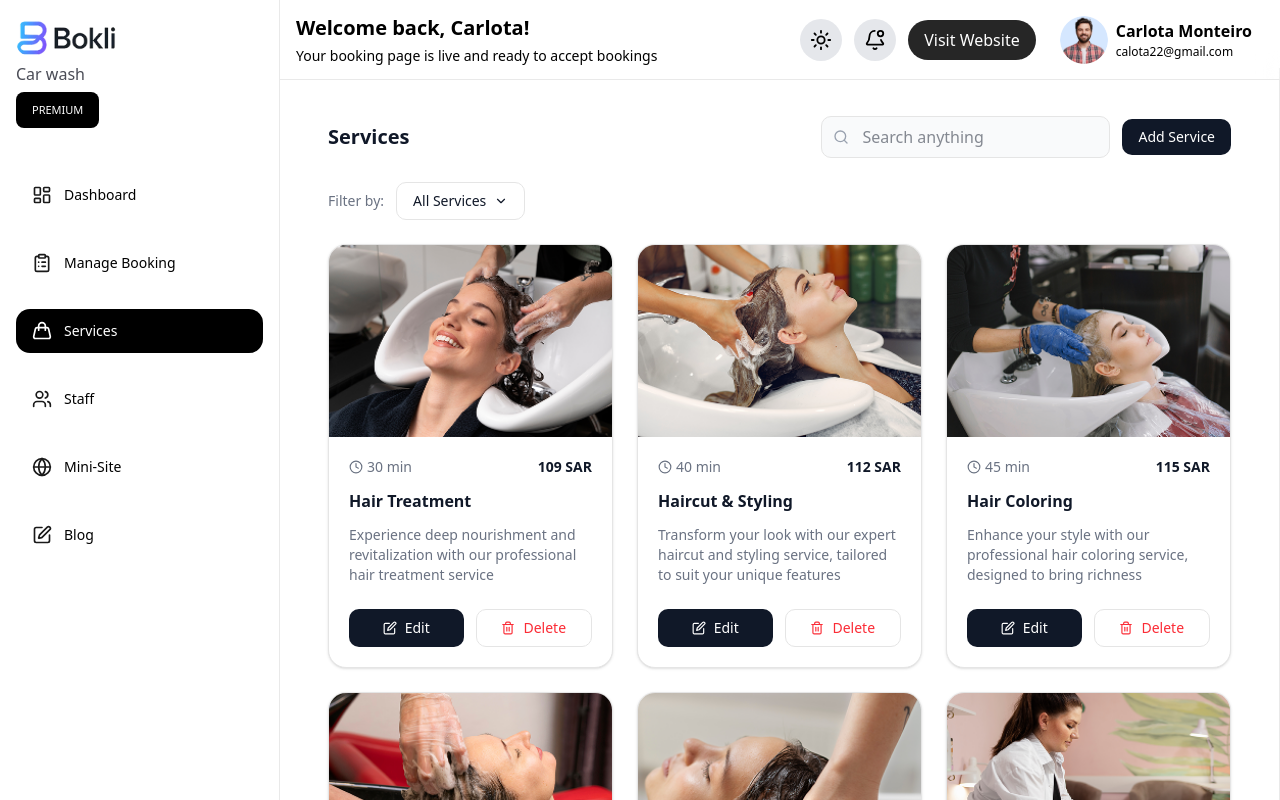
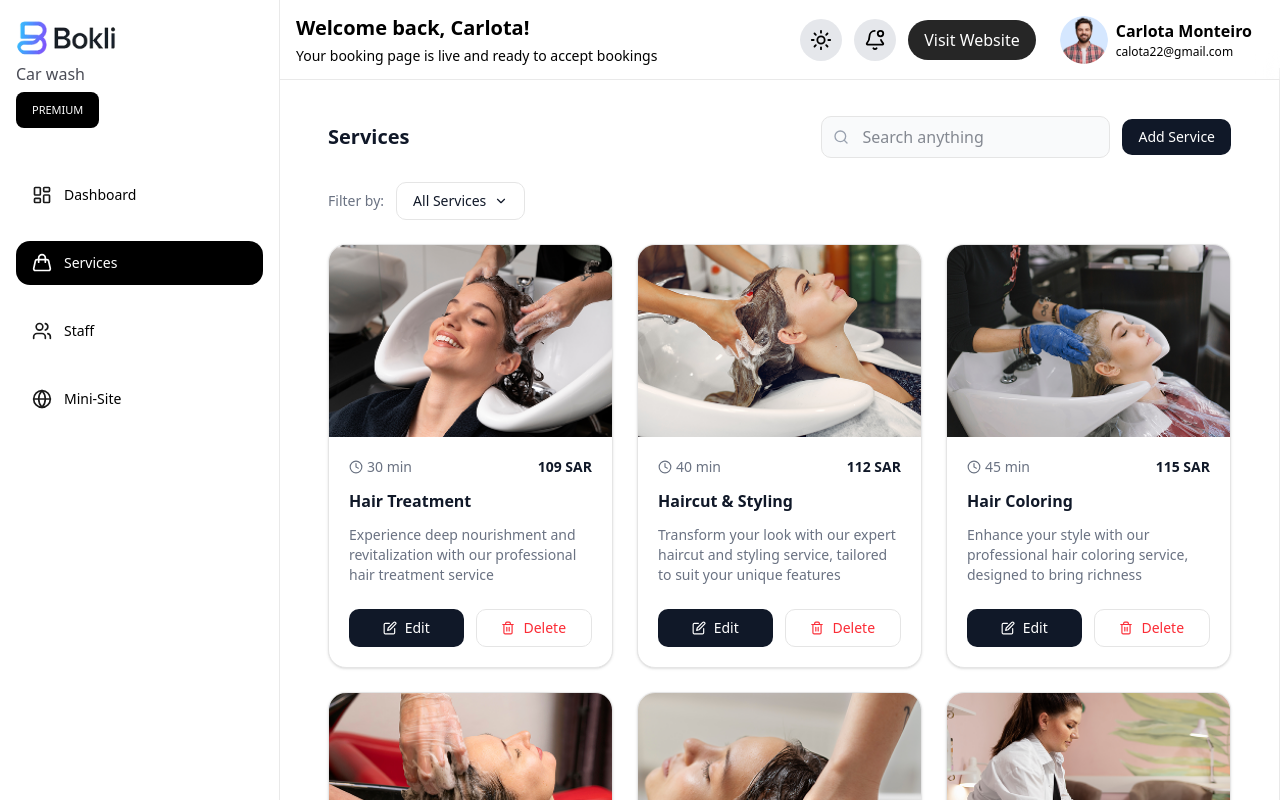
Before and after one commit to backbencherstudio/bader022_front_end, a Next.js app: page /dashboard/services in a window 1280 px wide. Shown: the top 800 px of the page. Built offline with nearby package versions, Linux system fonts and the light colour scheme.

Commit message:
update some componenets for supporting dark theme

```diff
--- a/app/(private)/dashboard/components/dashboard/RevenueChart.tsx
+++ b/app/(private)/dashboard/components/dashboard/RevenueChart.tsx
@@ -7,23 +7,8 @@ import {
   Tooltip,
   Legend,
 } from "recharts";
+import { TData } from "../../page";
 
-const data = [
-  { name: "Jan", revenue: 450 },
-  { name: "Feb", revenue: 300 },
-  { name: "Mar", revenue: 150 },
-  { name: "Apr", revenue: 300 },
-  { name: "May", revenue: 150 },
-  { name: "Jun", revenue: 300 },
-  { name: "Jul", revenue: 500 },
-  { name: "Aug", revenue: 300 },
-  { name: "Sep", revenue: 150 },
-  { name: "Oct", revenue: 300 },
-  { name: "Nov", revenue: 150 },
-  { name: "Dec", revenue: 500 },
-];
-
-// eslint-disable-next-line @typescript-eslint/no-explicit-any
 const CustomBar = (props: any) => {
   const { x, y, width, height } = props;
   const barRadius = 8;
@@ -52,7 +37,7 @@ const CustomBar = (props: any) => {
   );
 };
 
-export default function RevenueChart() {
+export default function RevenueChart({ data }: { data: TData[] }) {
   return (
     <BarChart
       style={{
--- a/app/(private)/dashboard/components/dashboard/StateCard.tsx
+++ b/app/(private)/dashboard/components/dashboard/StateCard.tsx
@@ -9,17 +9,21 @@ interface IStatCard {
 
 const StatCard: React.FC<IStatCard> = ({ title, value, Icon }) => {
   return (
-    <div className="rounded-xl border border-gray-200 bg-white p-5 shadow-sm flex flex-col justify-between">
+    <div className="rounded-xl bg-white dark:bg-gray-700 border border-gray-200 p-5 shadow-sm flex flex-col justify-between">
       {/* Top Section */}
       <div className="flex justify-between items-center gap-2">
-        <h3 className="font-medium text-[#111927] text-[18px]">{title}</h3>
+        <h3 className="font-medium text-black dark:text-white text-[18px]">
+          {title}
+        </h3>
         <div className="p-2 rounded-full bg-indigo-50 text-black">
           <Icon />
         </div>
       </div>
 
       <div className="flex justify-between pt-6">
-        <div className="text-3xl font-semibold text-black">{value}</div>
+        <div className="text-3xl font-semibold text-black dark:text-white">
+          {value}
+        </div>
       </div>
     </div>
   );
--- a/app/(private)/dashboard/components/shared/Sidebar.tsx
+++ b/app/(private)/dashboard/components/shared/Sidebar.tsx
@@ -28,11 +28,11 @@ const NAV_ITEMS: NavItem[] = [
     href: "/dashboard",
     icon: (p) => <LayoutDashboard {...p} />,
   },
-  {
-    label: "Manage Booking",
-    href: "/manage-booking",
-    icon: (p) => <ClipboardList {...p} />,
-  },
+  // {
+  //   label: "Manage Booking",
+  //   href: "/manage-booking",
+  //   icon: (p) => <ClipboardList {...p} />,
+  // },
   {
     label: "Services",
     href: "/dashboard/services",
@@ -48,7 +48,6 @@ const NAV_ITEMS: NavItem[] = [
     href: "/dashboard/mini-site",
     icon: (p) => <Globe {...p} />,
   },
-  { label: "Blog", href: "/blog", icon: (p) => <PenSquare {...p} /> },
 ];
 
 function SidebarInner({ pathname }: { pathname: string | null }) {
--- a/app/(private)/dashboard/page.tsx
+++ b/app/(private)/dashboard/page.tsx
@@ -1,9 +1,38 @@
 "use client";
-import React from "react";
 import StatCard from "./components/dashboard/StateCard";
 import { Calendar, CircleDollarSign, TrendingUp, Users } from "lucide-react";
 import RevenueChart from "./components/dashboard/RevenueChart";
 import { Tabs, TabsContent, TabsList, TabsTrigger } from "@/components/ui/tabs";
+import ChartsTabs from "./components/dashboard/RevenueChart";
+
+export type TData = {
+  name: string;
+  revenue: number;
+};
+
+const monthlyData: TData[] = [
+  { name: "Jan", revenue: 450 },
+  { name: "Feb", revenue: 300 },
+  { name: "Mar", revenue: 150 },
+  { name: "Apr", revenue: 300 },
+  { name: "May", revenue: 150 },
+  { name: "Jun", revenue: 300 },
+  { name: "Jul", revenue: 500 },
+  { name: "Aug", revenue: 300 },
+  { name: "Sep", revenue: 150 },
+  { name: "Oct", revenue: 300 },
+  { name: "Nov", revenue: 150 },
+  { name: "Dec", revenue: 500 },
+];
+const weeklyData: TData[] = [
+  { name: "Sat", revenue: 150 },
+  { name: "Sun", revenue: 300 },
+  { name: "Mon", revenue: 150 },
+  { name: "Tue", revenue: 250 },
+  { name: "Wed", revenue: 150 },
+  { name: "Thu", revenue: 300 },
+  { name: "Fri", revenue: 500 },
+];
 export default function DashboardPage() {
   return (
     <div>
@@ -19,21 +48,21 @@ export default function DashboardPage() {
         {/* Revenue Chart */}
         <div className="w-full rounded-xl border border-gray-200 bg-white p-4 pl-0 shadow-sm">
           <div className="pl-4 pt-2 pb-4 w-full">
-            <Tabs defaultValue="account">
+            <Tabs defaultValue="monthly">
               <div className="flex justify-between">
                 <p className="text-sm font-medium text-[#444950]">
                   Revenue Statistics
                 </p>
-                <TabsList className="p-2">
+                <TabsList className="h-14 p-2">
                   <TabsTrigger value="weekly">Weekly</TabsTrigger>
                   <TabsTrigger value="monthly">Monthly</TabsTrigger>
                 </TabsList>
               </div>
               <TabsContent value="weekly">
-                <RevenueChart />
+                <ChartsTabs data={weeklyData} />
               </TabsContent>
               <TabsContent value="monthly">
-                <RevenueChart />
+                <ChartsTabs data={monthlyData} />
               </TabsContent>
             </Tabs>
           </div>
--- a/app/globals.css
+++ b/app/globals.css
@@ -123,3 +123,17 @@
     @apply bg-background text-foreground;
   }
 }
+
+/* Example CSS to apply for dark mode */
+.dark-mode .recharts-cartesian-grid {
+  stroke: #444;
+}
+
+.dark-mode .recharts-axis-tick {
+  fill: #fff;
+}
+
+.dark-mode .recharts-tooltip-wrapper {
+  background-color: #333;
+  color: #fff;
+}
```
